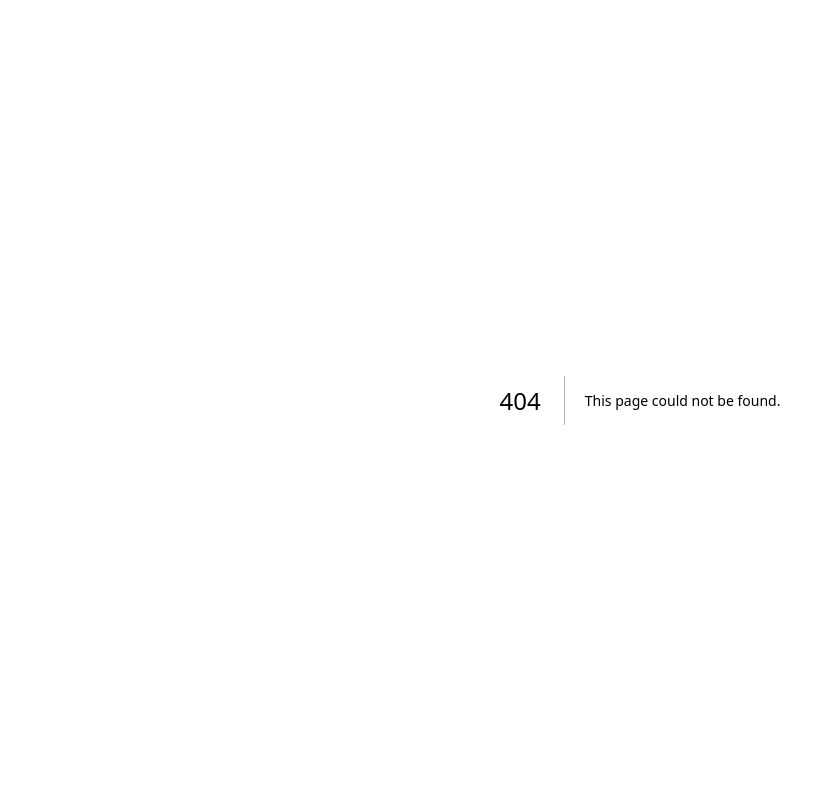
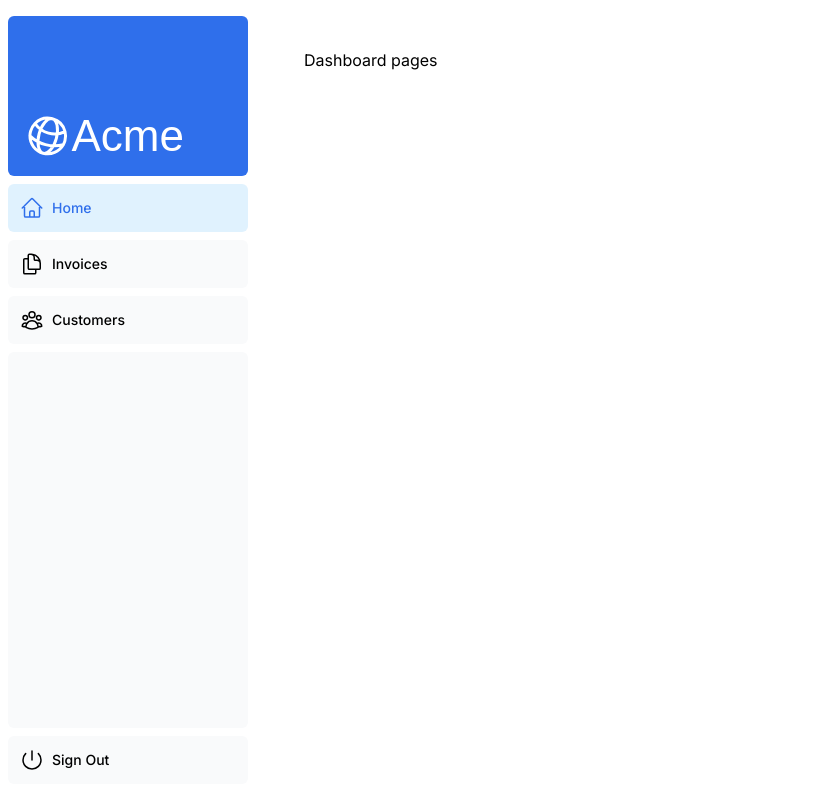
Before and after one commit to Jackesque/nextjs-dashboard, a Next.js app: page /dashboard in a window 1280 px wide. Before the commit this address had no page. Shown: the whole page, without its empty margins (0-835 px from the left). Built offline with nearby package versions, Linux system fonts and the light colour scheme; a web font is replaced by a local one.

Commit message:
add simple layout and navigation

```diff
--- /dev/null
+++ b/app/dashboard/customers/page.tsx
@@ -0,0 +1,7 @@
+const Page = () => {
+  return (<>
+    <p>Customer pages</p>
+  </>)
+}
+
+export default Page;
--- /dev/null
+++ b/app/dashboard/invoices/page.tsx
@@ -0,0 +1,7 @@
+const Page = () => {
+  return (<>
+    <p>Invoice pages</p>
+  </>)
+}
+
+export default Page;
--- /dev/null
+++ b/app/dashboard/layout.tsx
@@ -0,0 +1,12 @@
+import SideNav from '@/app/ui/dashboard/sidenav';
+
+export default function Layout({ children }: { children: React.ReactNode }) {
+  return (
+    <div className="flex h-screen flex-col md:flex-row md:overflow-hidden">
+      <div className="w-full flex-none md:w-64">
+        <SideNav />
+      </div>
+      <div className="flex-grow p-6 md:overflow-y-auto md:p-12">{children}</div>
+    </div>
+  );
+}
--- /dev/null
+++ b/app/dashboard/page.tsx
@@ -0,0 +1,7 @@
+const Page = () => {
+  return (<>
+    <p>Dashboard pages</p>
+  </>)
+}
+
+export default Page;
--- a/app/ui/dashboard/nav-links.tsx
+++ b/app/ui/dashboard/nav-links.tsx
@@ -1,8 +1,13 @@
+'use client'
+
 import {
   UserGroupIcon,
   HomeIcon,
   DocumentDuplicateIcon,
 } from '@heroicons/react/24/outline';
+import clsx from 'clsx';
+import Link from 'next/link';
+import { usePathname } from 'next/navigation';
 
 // Map of links to display in the side navigation.
 // Depending on the size of the application, this would be stored in a database.
@@ -17,19 +22,23 @@
 ];
 
 export default function NavLinks() {
+  const pathname = usePathname();
+
   return (
     <>
       {links.map((link) => {
         const LinkIcon = link.icon;
         return (
-          <a
+          <Link
             key={link.name}
             href={link.href}
-            className="flex h-[48px] grow items-center justify-center gap-2 rounded-md bg-gray-50 p-3 text-sm font-medium hover:bg-sky-100 hover:text-blue-600 md:flex-none md:justify-start md:p-2 md:px-3"
+            className={clsx("flex h-[48px] grow items-center justify-center gap-2 rounded-md bg-gray-50 p-3 text-sm font-medium hover:bg-sky-100 hover:text-blue-600 md:flex-none md:justify-start md:p-2 md:px-3", {
+              'bg-sky-100 text-blue-600': pathname === link.href,
+            })}
           >
             <LinkIcon className="w-6" />
             <p className="hidden md:block">{link.name}</p>
-          </a>
+          </Link>
         );
       })}
     </>
```
